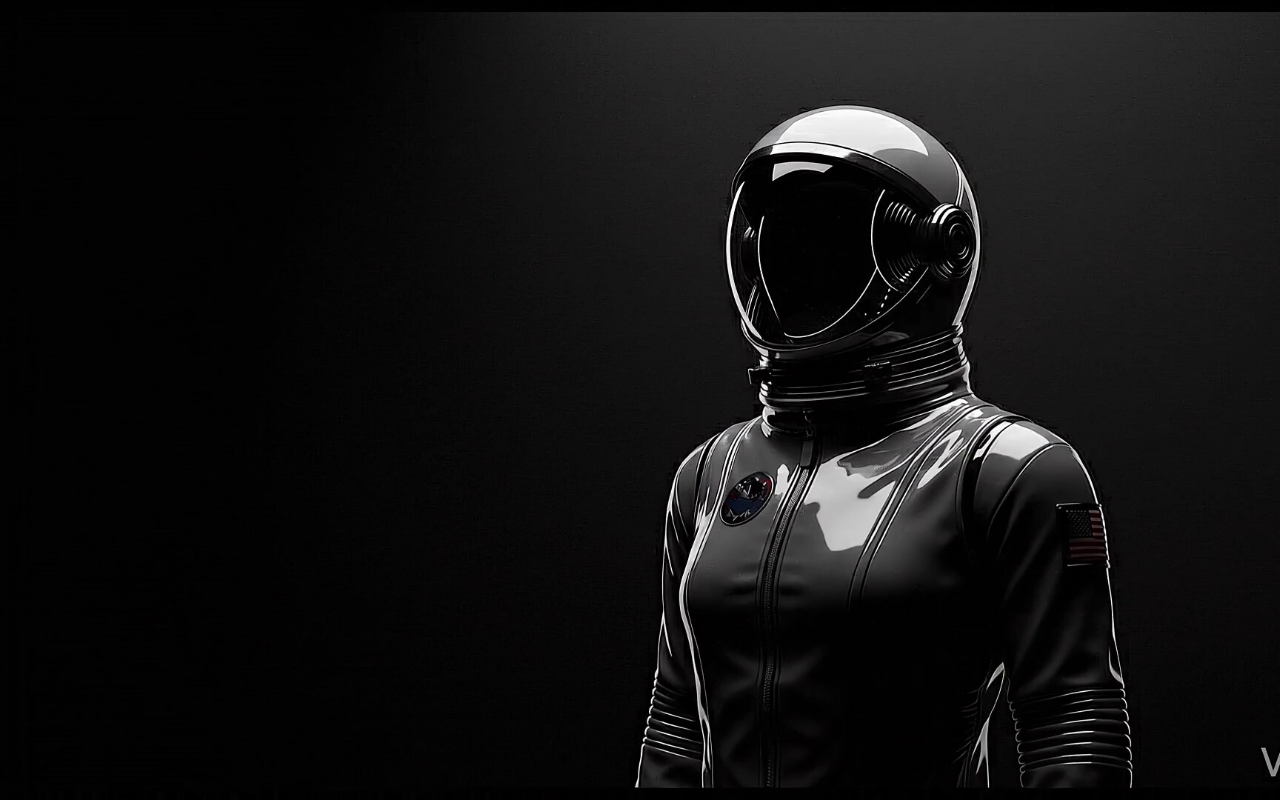
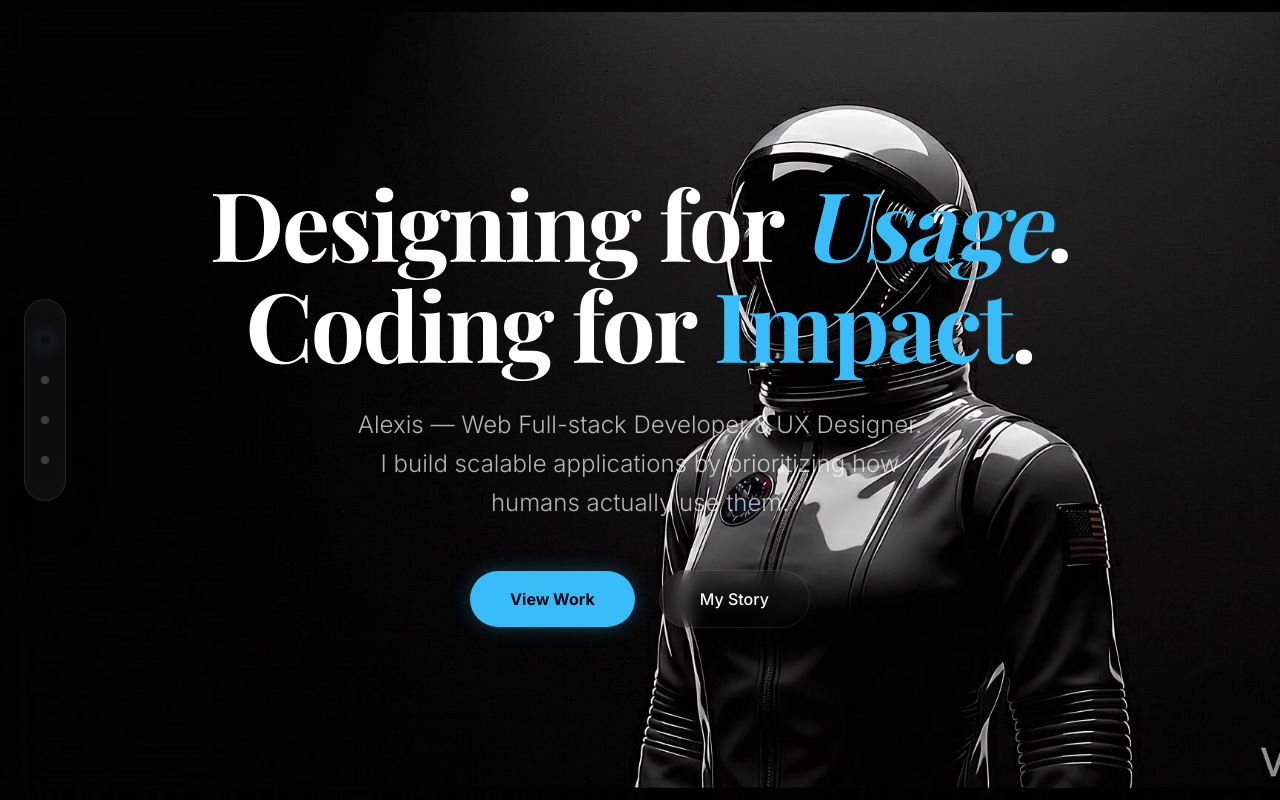
Before and after one commit to Alexis072002/portfolio_pro, a Next.js app: page / in a window 1280 px wide. Shown: the top 800 px of the page. Built offline with nearby package versions, Linux system fonts and the light colour scheme; a web font is replaced by a local one.

Commit message:
feat: Add animated hero text content to the main page and enable side navigation display.

```diff
--- a/src/app/page.tsx
+++ b/src/app/page.tsx
@@ -1,7 +1,5 @@
-"use client"
-
 import React, { useRef } from 'react'
-import { useScroll, useSpring } from 'framer-motion'
+import { useScroll, useSpring, motion } from 'framer-motion'
 import { HeroScrollCanvas } from '@/components/HeroScrollAnimation/HeroScrollCanvas'
 
 const HERO_FRAMES = Array.from({ length: 80 }, (_, i) =>
@@ -32,9 +30,13 @@ export default function Home() {
             <HeroScrollCanvas imageUrls={HERO_FRAMES} scrollProgress={smoothProgress} />
           </div>
 
-          {/* Text Layer (Top) - Hidden for now as requested */}
-          {/*
-          <div className="relative z-20 flex flex-col items-center justify-center px-4 text-center pointer-events-none">
+          {/* Text Layer (Top) */}
+          <motion.div
+            initial={{ opacity: 0, y: 20 }}
+            animate={{ opacity: 1, y: 0 }}
+            transition={{ duration: 1.5, delay: 0.8, ease: "easeOut" }}
+            className="relative z-20 flex flex-col items-center justify-center px-4 text-center pointer-events-none"
+          >
             <h1 className="text-5xl md:text-8xl font-serif font-bold tracking-tight mb-8 leading-[1.05] text-white">
               Designing for <span className="text-accent italic">Usage</span>.
               <br />
@@ -59,8 +61,7 @@ export default function Home() {
                 My Story
               </a>
             </div>
-          </div>
-          */}
+          </motion.div>
         </div>
       </section>
 
--- a/src/components/MainLayout.tsx
+++ b/src/components/MainLayout.tsx
@@ -11,7 +11,7 @@ export const MainLayout: React.FC<{ children: React.ReactNode }> = ({ children }
 
     return (
         <>
-            {/* <SideNav sections={SECTIONS} activeSection={activeSection} /> */}
+            <SideNav sections={SECTIONS} activeSection={activeSection} />
             <main className="relative z-10 flex-grow">
                 {children}
             </main>
```
